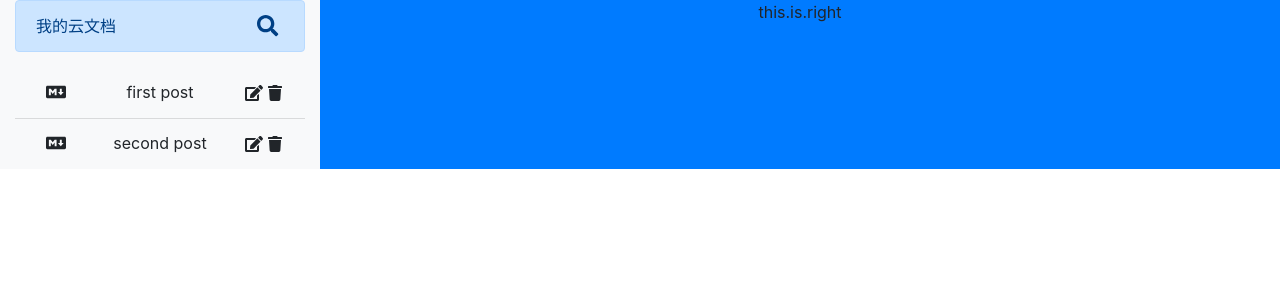
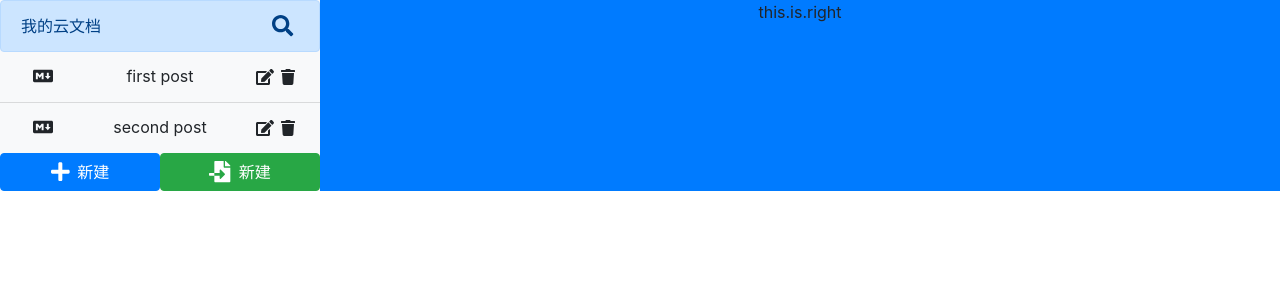
Before and after one commit to lu900618/markdown-editor, a React (Create React App) app: page / in a window 1280 px wide. Shown: the top 300 px of the page. Built offline with nearby package versions, Linux system fonts and the light colour scheme.

Commit message:
feat: 左侧操作按钮功能实现

```diff
--- a/src/App.js
+++ b/src/App.js
@@ -4,11 +4,13 @@
 import FileSearch from './components/FileSearch';
 import FileList from './components/FileList'
 import defaultFiles from './utils/defaultFiles'
+import BottomBtn from './components/BottomBtn';
+import { faPlus, faFileImport } from '@fortawesome/free-solid-svg-icons'
 
 function App() {
   return (
-    <div className="App container-fluid">
-      <div className="row">
+    <div className="App container-fluid px-0">
+      <div className="row no-gutters">
         <div className="col-3 bg-light left-panel">
           <FileSearch
             // title="我的云文档"
@@ -18,9 +20,23 @@
             onFileClick={(id) => { console.log(id) }}
             onFileDelete={(id) => { console.log(id) }}
             onSaveEdit={(id, newVal) => { console.log(id, newVal) }}
-          >
+          />
 
-          </FileList>
+          <div className="row no-gutters">
+            <div className="col-6">
+              <BottomBtn
+                colorClass="btn-primary"
+                icon={faPlus}
+                onBtnClick={() => { }}
+              />
+            </div>
+            <div className="col-6">
+              <BottomBtn
+                colorClass="btn-success"
+                icon={faFileImport}
+                onBtnClick={() => { }} />
+            </div>
+          </div>
         </div>
         <div className="col-9 bg-primary right-panel">
           this.is.right
--- /dev/null
+++ b/src/components/BottomBtn.js
@@ -0,0 +1,27 @@
+import React from 'react'
+import PropTypes from 'prop-types'
+import { FontAwesomeIcon } from '@fortawesome/react-fontawesome'
+
+const BottomBtn = ({ text, colorClass, icon, onBtnClick }) => (
+  <button
+    type="button"
+    className={`btn btn-block no-border ${colorClass}`}
+    onClick={onBtnClick}
+  >
+    <FontAwesomeIcon
+      className="mr-2"
+      icon={icon}
+      size="lg" />
+    {text}
+  </button>
+)
+BottomBtn.prototype = {
+  text: PropTypes.string,
+  colorClass: PropTypes.string,
+  icon: PropTypes.element.isRequired,
+  onBtnClick: PropTypes.func
+}
+BottomBtn.defaultProps = {
+  text: '新建',
+}
+export default BottomBtn
--- a/src/components/FileSearch.js
+++ b/src/components/FileSearch.js
@@ -27,7 +27,7 @@
     inputActive && node.current.focus()
   }, [inputActive])
   return (
-    <div className="alert alert-primary d-flex justify-content-between align-items-center">
+    <div className="alert alert-primary d-flex justify-content-between align-items-center mb-0">
       {!inputActive &&
         <>
           <span>{title}</span>
```
